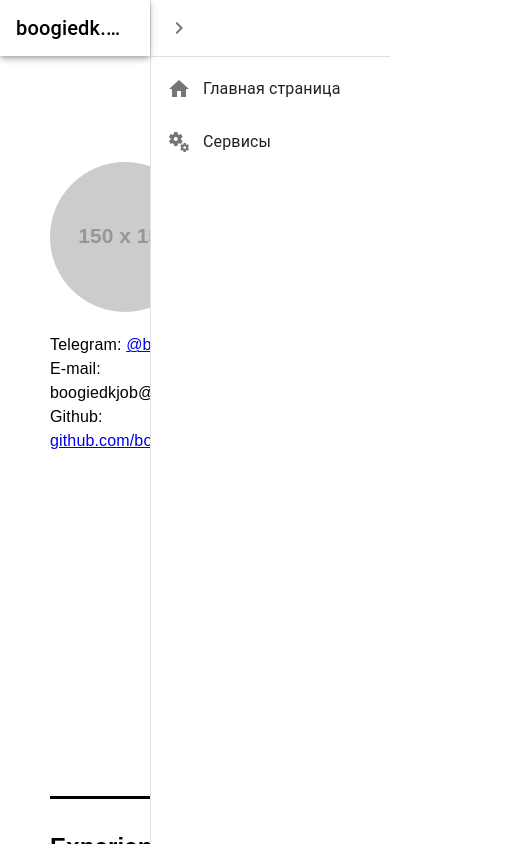
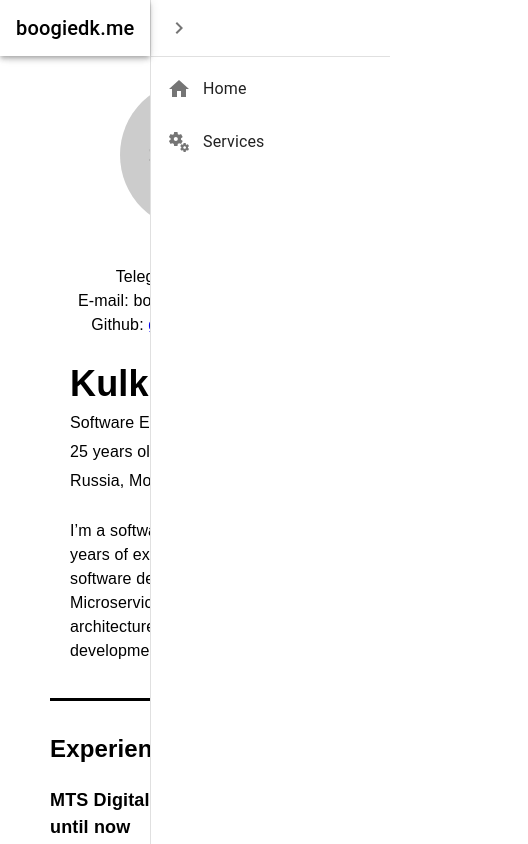
Before and after one commit to boogiedk/boogiedk.me, a React (Create React App) app in the folder frontend/: page / in a window 390 px wide. Both pictures are taken after a click on the button "open drawer". Shown: the top 844 px of the page, 528 px wide, since content can reach past the window. Built offline with nearby package versions, Linux system fonts and the light colour scheme; the HTML template or start-up script is replaced by a standard one.

Commit message:
fixed resume and bar component

```diff
--- a/frontend/src/components/NavigateBar.tsx
+++ b/frontend/src/components/NavigateBar.tsx
@@ -28,7 +28,7 @@ const Main = styled('main', { shouldForwardProp: (prop) => prop !== 'open' })<{
     open?: boolean;
 }>(({ theme, open }) => ({
     flexGrow: 1,
-    padding: theme.spacing(3),
+    padding: theme.spacing(1),
     transition: theme.transitions.create('margin', {
         easing: theme.transitions.easing.sharp,
         duration: theme.transitions.duration.leavingScreen,
@@ -129,7 +129,7 @@ export default function PersistentDrawerRight() {
                 </DrawerHeader>
                 <Divider/>
                 <List>
-                    <ListItem key={'Главная страница'} disablePadding onClick={()=> {
+                    <ListItem key={'Home'} disablePadding onClick={()=> {
                         history('/');
                         handleDrawerClose();
                     }
@@ -138,10 +138,10 @@ export default function PersistentDrawerRight() {
                             <ListItemIcon>
                                 <HomeIcon/>
                             </ListItemIcon>
-                            <ListItemText primary={'Главная страница'}/>
+                            <ListItemText primary={'Home'}/>
                         </ListItemButton>
                     </ListItem>
-                    <ListItem key={'Сервисы'} disablePadding onClick={
+                    <ListItem key={'Services'} disablePadding onClick={
                         () => {
                             history('/services');
                             handleDrawerClose();
@@ -151,7 +151,7 @@ export default function PersistentDrawerRight() {
                             <ListItemIcon>
                                 <MiscellaneousServicesIcon/>
                             </ListItemIcon>
-                            <ListItemText primary={'Сервисы'}/>
+                            <ListItemText primary={'Services'}/>
                         </ListItemButton>
                     </ListItem>
                 </List>
--- a/frontend/src/components/ServiceListComponent.tsx
+++ b/frontend/src/components/ServiceListComponent.tsx
@@ -4,23 +4,7 @@ import ServiceComponent from "./ServiceComponent";
 function ServiceListComponent() {
     return (
         <div className="ServicesPage">
-           <ServiceComponent
-               name="Student Assistant"
-               description="Student Assistant - this is a web service with an open source project. The created for a convenient and flexible way to monitor the study schedule."
-               serviceLink="http://localhost:54968"
-               serviceLogo={"https://raw.githubusercontent.com/boogiedk/StudentAssistant/master/StudentAssistant.Frontend/ClientApp/public/icon.ico"}
-               serviceState={1} />
-            <ServiceComponent
-                name="AvaRaspberry"
-                description="AvaRaspberry is cross platform desktop application which provide screen with helpful widgets."
-                serviceLink="http://localhost:54900"
-                serviceLogo={"https://raw.githubusercontent.com/boogiedk/AvaRaspberry/master/Resources/main-window.png"}
-                serviceState={3} />
-            <ServiceComponent
-                name="GGenerator"
-                description="GGenerator - tool for a generating GUID string with a flexible configuration and formatting."
-                serviceLink="http://localhost:54999"
-                serviceState={2} />
+         Nothing here
         </div>
     );
 }
--- a/frontend/src/pages/About.css
+++ b/frontend/src/pages/About.css
@@ -1,5 +1,41 @@
 .AboutPage {
   text-align: center;
+}
+
+@media (max-width: 540px) {
+    header {
+        flex-wrap: wrap;
+    }
+
+    .photo {
+        order: 1;
+        flex-basis: 100%;
+        display: flex;
+        flex-direction: column;
+        align-items: center;
+    }
+
+    .contacts {
+        order: 2;
+        flex-basis: 100%;
+        display: flex;
+        flex-direction: column;
+        align-items: center;
+        padding-top: 10px;
+    }
+
+    .header-info {
+        order: 3;
+        margin-left: 0;
+        margin-top: 20px;
+        flex-basis: 100%;
+    }
+
+    .description {
+        order: 4;
+        flex-basis: 100%;
+        padding-top: 20px;
+    }
 }
 
 * {
@@ -19,7 +55,9 @@ body {
 .container {
     margin: 0 auto;
     max-width: 800px;
-    padding: 50px;
+    padding-left: 50px;
+    padding-right: 50px;
+    padding-bottom: 50px;
 }
 
 .hr-sections {
@@ -54,12 +92,12 @@ header {
 }
 
 .description {
-    padding-top: 0%;
+    padding-top: 8%;
 }
 
 .header-info {
     flex: 1;
-    margin-left: 40px;
+    margin-left: 20px;
 }
 
 .header-info h1 {
@@ -68,7 +106,7 @@ header {
 }
 
 .header-info p {
-    margin-bottom: 10px;
+    margin-bottom: 5px;
 }
 
 .sub-info {
--- a/frontend/src/pages/About.tsx
+++ b/frontend/src/pages/About.tsx
@@ -56,12 +56,12 @@ function About() {
                     </li>
                     <hr className={"hr-experience"}/>
                     <li>
-                        <h3>IML, July 2018 to Febrary 2020</h3>
+                        <h3>IML, July 2018 to Febrary 2019</h3>
                         <p><b>Location:</b> Moscow, iml.ru/</p>
                         <p><b>Domain:</b> Transportation, logistics, warehouse, foreign economic activity, Courier, postal delivery</p>
                         <p><b>Job title:</b> Junior Fullstack Developer</p>
                         <br/>
-                        <p>Developed and implemented new functionality for the fiscalization service and made contributions to the courier workplace project. Also briefly worked with WebForms, maintained the mobile application written in Java, and developed and optimized internal API services. From March 2020, I worked remotely.</p>
+                        <p>Developed and implemented new functionality for the fiscalization service and made contributions to the courier workplace project. Also briefly worked with WebForms, maintained the mobile application written in Java, and developed and optimized internal API services.</p>
                     </li>
                 </ul>
             </section>
--- a/frontend/src/pages/Services.tsx
+++ b/frontend/src/pages/Services.tsx
@@ -6,7 +6,7 @@ function Services() {
   return (
       <div className="ServicesPage">
           <div>
-              <h1>Сервисы</h1>
+              <h1>Services</h1>
           </div>
       <div>
           <ServiceListComponent />
```
